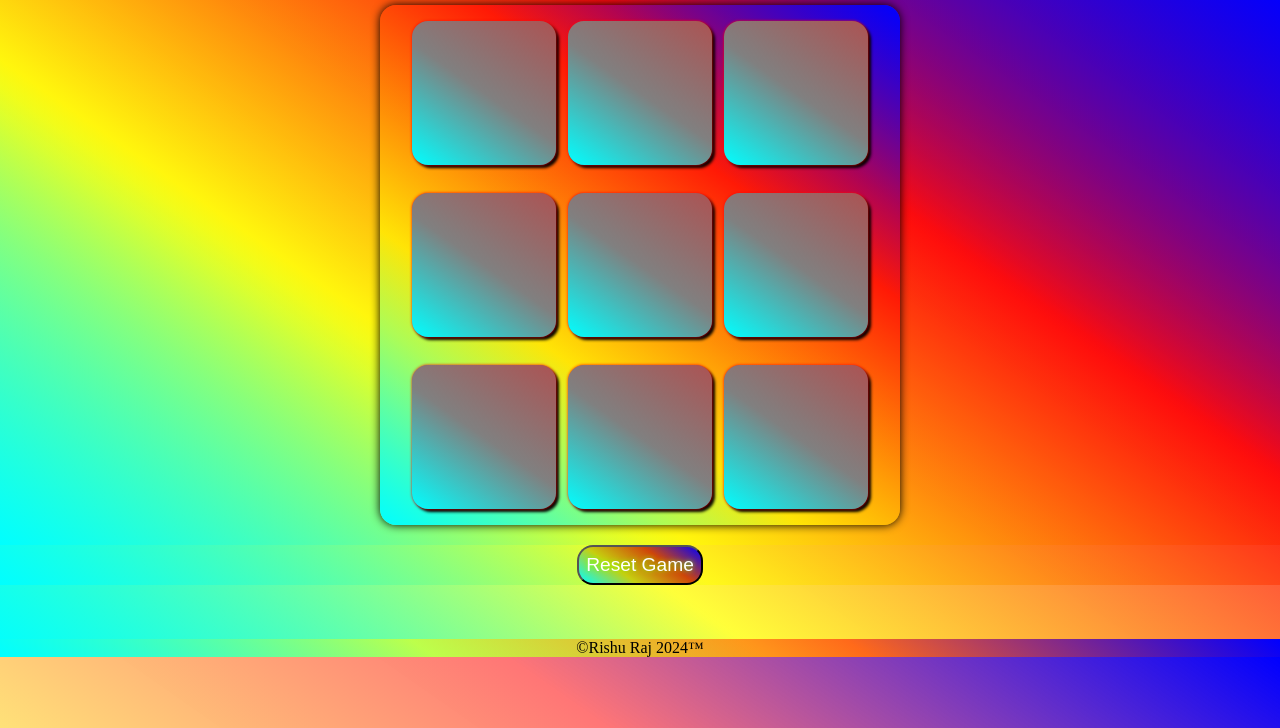
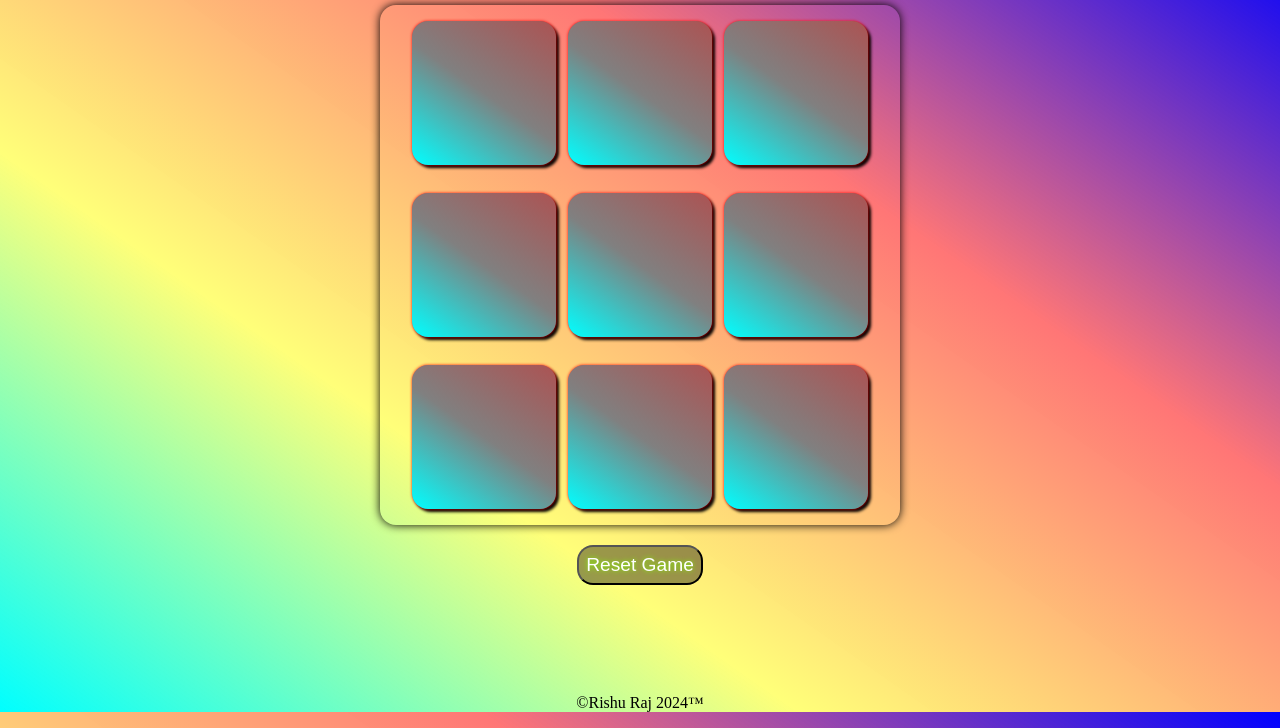
Before and after one commit to Rishu7426/Tic-Tac-Toe-Game, a plain HTML site: page index.html in a window 1280 px wide. Shown: the part 72-800 px from the top of the page. Drawn offline with Linux system fonts and the light colour scheme.

Commit message:
Update style.css

```diff
--- a/style.css
+++ b/style.css
@@ -2,10 +2,15 @@
   margin: 0;
   padding: 0;
   box-sizing: border-box;
-   text-align: center;
-    background-image: linear-gradient(35deg, cyan, rgba(255, 255, 0, 0.527), rgba(255, 0, 0, 0.537), rgb(0, 0, 255));
+  scroll-behavior: smooth;
+  transition: all .3s ease-in-out;
+  /* background-color: #92988f; */
+  text-align: center;
 }
 
+body{
+  background-image: linear-gradient(35deg, cyan, rgba(255, 255, 0, 0.527), rgba(255, 0, 0, 0.537), rgb(0, 0, 255));
+}
 h1{
   margin-top: 20px;
 }
@@ -14,7 +19,6 @@ h1{
   display: flex;
   justify-content: center;
   align-items: center;
-
 }
 
 .game {
@@ -28,6 +32,7 @@ h1{
   align-items: center;
   gap: 1.5vmin;
   border: none;
+  /* background-color: chocolate; */
   box-shadow: 0px 0px 10px rgb(0, 0, 0);
 }
 
@@ -42,8 +47,11 @@ h1{
   font-weight: 800;
   color: rgb(43, 0, 255);
   background-image: linear-gradient(35deg, cyan, grey, rgba(255, 0, 0, 0.675));
+  /* text-shadow: 0px 0px 5px rgb(0, 0, 255); */
 }
 .reset-btn {
+  /* height: 6vmin;
+  width: 20vmin; */
   padding: 7px;
   max-width: auto;
   max-height: auto;
@@ -54,6 +62,8 @@ h1{
   text-shadow: 0px 0px 5px rgb(128, 255, 0);
 }
 #new-btn{
+    /* height: 6vmin;
+    width: 20vmin; */
     padding: 7px;
     max-width: auto;
     max-height: auto;
@@ -85,5 +95,5 @@ h1{
     display: none;
   }
   #footer{
-    margin-bottom: 0%;
+        margin-top: 55px;
   }
```
